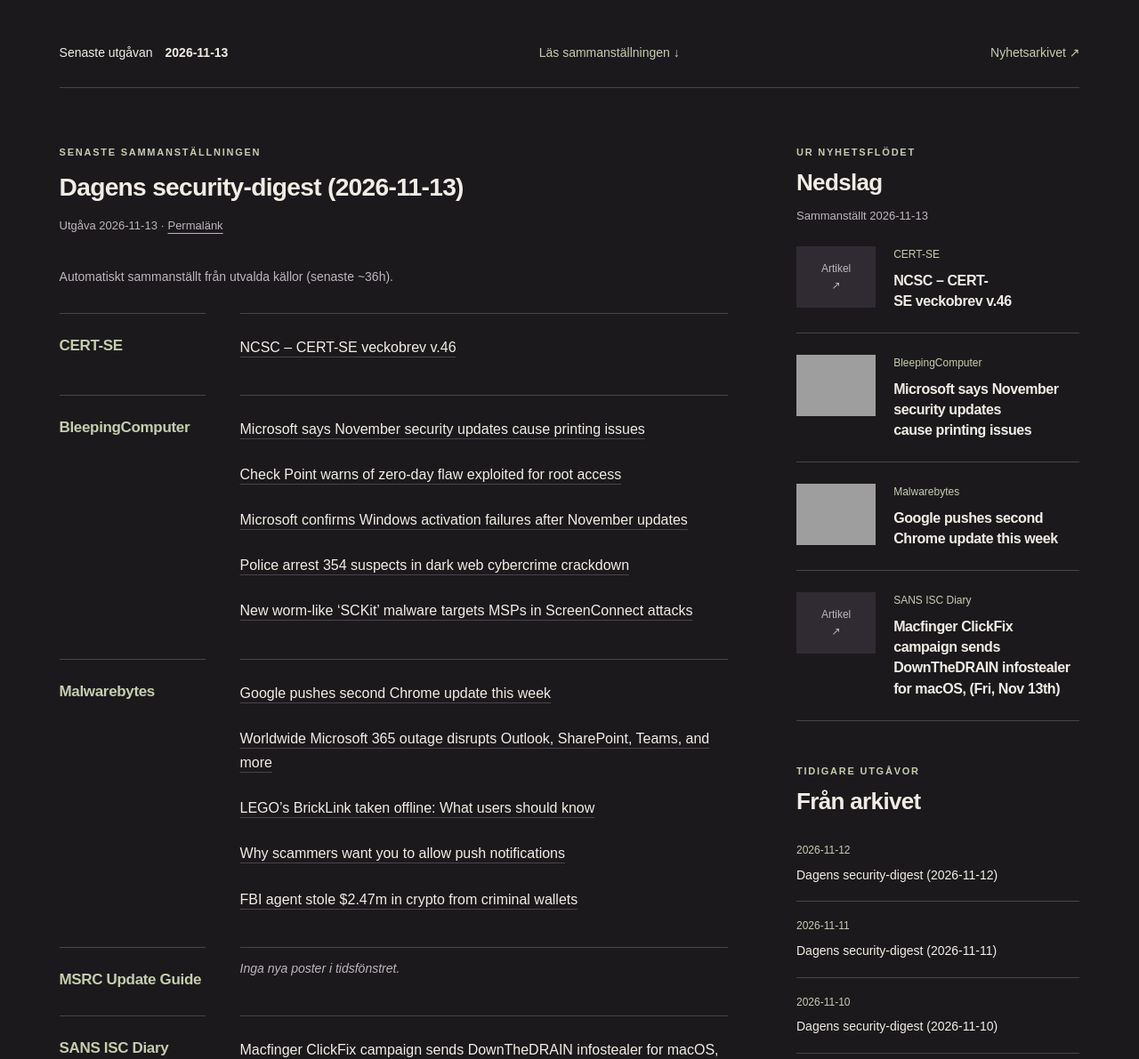
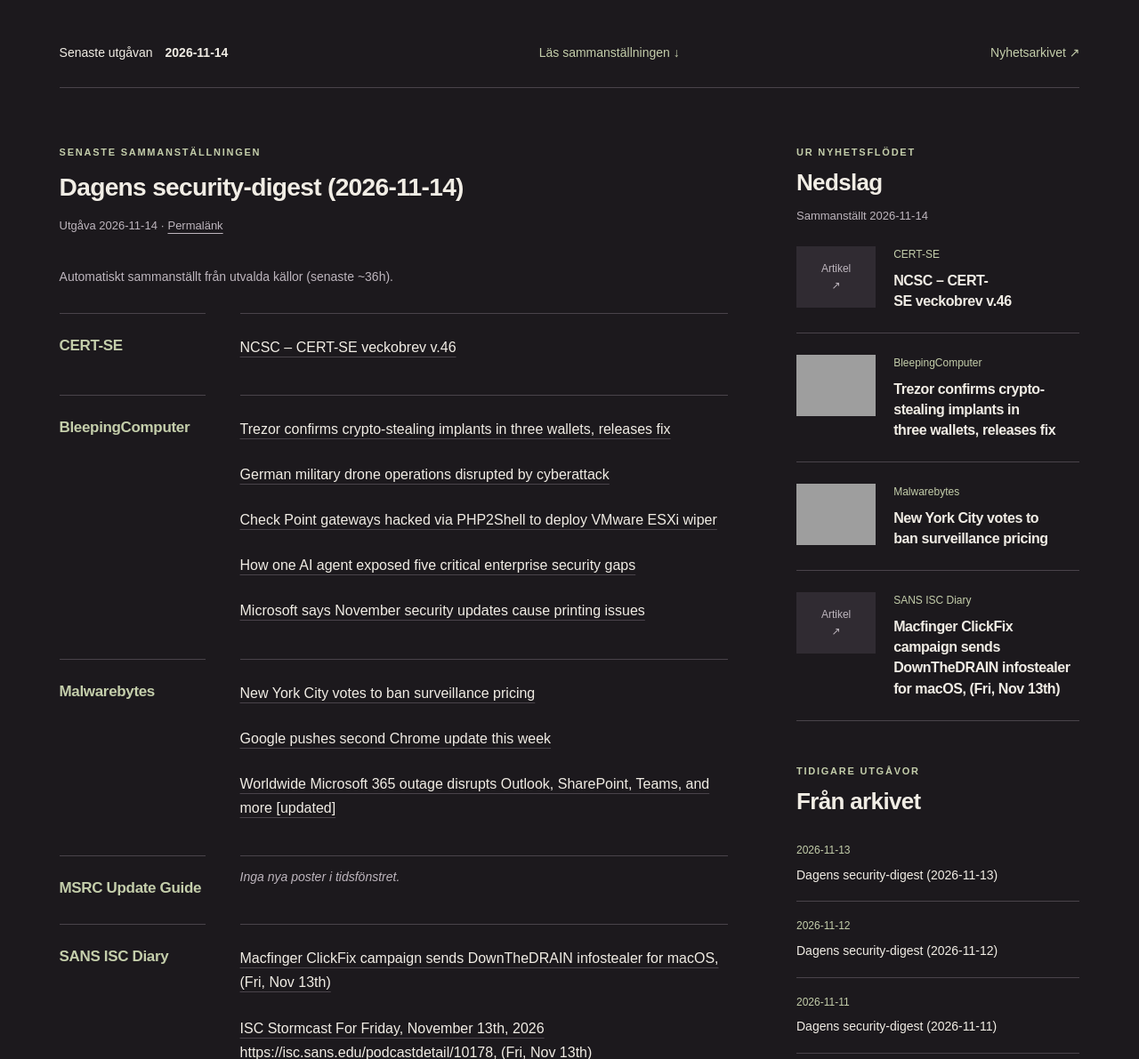
Before and after one commit to hirrdirr/hirrdirr.github.io, a Jekyll site: the page built from news.md, in a window 1280 px wide and 1400 px high, scrolled down 261 px, cut to the strip 209-1400 px from the top of the window. Shown: the whole strip at 89% size. Built offline with Jekyll 4.4.1, drawn with Linux system fonts in a browser that asks for light colours; some of the changed text lies outside the part shown; grey boxes are pictures that could not be loaded.

Commit message:
Add daily security digest

```diff
--- a/_data/security_highlights.json
+++ b/_data/security_highlights.json
@@ -1,5 +1,5 @@
 {
-  "digest_date": "2026-11-13",
+  "digest_date": "2026-11-14",
   "articles": [
     {
       "source": "CERT-SE",
@@ -8,15 +8,15 @@
     },
     {
       "source": "BleepingComputer",
-      "title": "Microsoft says November security updates cause printing issues",
-      "url": "https://www.bleepingcomputer.com/news/microsoft/microsoft-says-november-security-updates-cause-printing-issues/",
-      "image": "https://www.bleepstatic.com/content/hl-images/2026/10/28/Microsoft.jpg"
+      "title": "Trezor confirms crypto-stealing implants in three wallets, releases fix",
+      "url": "https://www.bleepingcomputer.com/news/cryptocurrency/trezor-confirms-crypto-stealing-implants-in-three-wallets-releases-fix/",
+      "image": "https://www.bleepstatic.com/content/hl-images/2026/09/07/Trezor.jpg"
     },
     {
       "source": "Malwarebytes",
-      "title": "Google pushes second Chrome update this week",
-      "url": "https://www.malwarebytes.com/blog/bugs/2026/11/google-pushes-second-chrome-update-this-week",
-      "image": "https://www.malwarebytes.com/wp-content/uploads/sites/2/2023/11/Chrome-1200.png"
+      "title": "New York City votes to ban surveillance pricing",
+      "url": "https://www.malwarebytes.com/blog/news/2026/11/new-york-city-council-votes-to-ban-surveillance-pricing",
+      "image": "https://www.malwarebytes.com/wp-content/uploads/sites/2/2026/03/pricing-surveillance.jpg"
     },
     {
       "source": "SANS ISC Diary",
--- /dev/null
+++ b/_posts/2026-11-14-daily-security-digest.md
@@ -0,0 +1,35 @@
+---
+title: "Dagens security-digest (2026-11-14)"
+layout: post
+categories: [news]
+---
+
+Automatiskt sammanställt från utvalda källor (senaste ~36h).
+
+## CERT-SE
+- [NCSC – CERT-SE veckobrev v.46](https://www.cert.se/2026/11/ncsc-cert-se-veckobrev-v46.html)
+
+## BleepingComputer
+- [Trezor confirms crypto-stealing implants in three wallets, releases fix](https://www.bleepingcomputer.com/news/cryptocurrency/trezor-confirms-crypto-stealing-implants-in-three-wallets-releases-fix/)
+- [German military drone operations disrupted by cyberattack](https://www.bleepingcomputer.com/news/security/german-military-drone-operations-disrupted-by-cyberattack/)
+- [Check Point gateways hacked via PHP2Shell to deploy VMware ESXi wiper](https://www.bleepingcomputer.com/news/security/check-point-gateways-hacked-via-php2shell-to-deploy-vmware-esxi-wiper/)
+- [How one AI agent exposed five critical enterprise security gaps](https://www.bleepingcomputer.com/news/security/how-one-ai-agent-exposed-five-critical-enterprise-security-gaps/)
+- [Microsoft says November security updates cause printing issues](https://www.bleepingcomputer.com/news/microsoft/microsoft-says-november-security-updates-cause-printing-issues/)
+
+## Malwarebytes
+- [New York City votes to ban surveillance pricing](https://www.malwarebytes.com/blog/news/2026/11/new-york-city-council-votes-to-ban-surveillance-pricing)
+- [Google pushes second Chrome update this week](https://www.malwarebytes.com/blog/bugs/2026/11/google-pushes-second-chrome-update-this-week)
+- [Worldwide Microsoft 365 outage disrupts Outlook, SharePoint, Teams, and more [updated]](https://www.malwarebytes.com/blog/news/2026/11/worldwide-microsoft-365-outage-disrupts-outlook-sharepoint-teams-and-more)
+
+## MSRC Update Guide
+_Inga nya poster i tidsfönstret._
+
+## SANS ISC Diary
+- [Macfinger ClickFix campaign sends DownTheDRAIN infostealer for macOS, (Fri, Nov 13th)](https://isc.sans.edu/diary/rss/33518)
+- [ISC Stormcast For Friday, November 13th, 2026 https://isc.sans.edu/podcastdetail/10178, (Fri, Nov 13th)](https://isc.sans.edu/diary/rss/33516)
+
+## Google Threat Intelligence
+_Inga nya poster i tidsfönstret._
+
+## CISA KEV (nyligen tillagda)
+_Inga nya KEV-poster i tidsfönstret._
```
